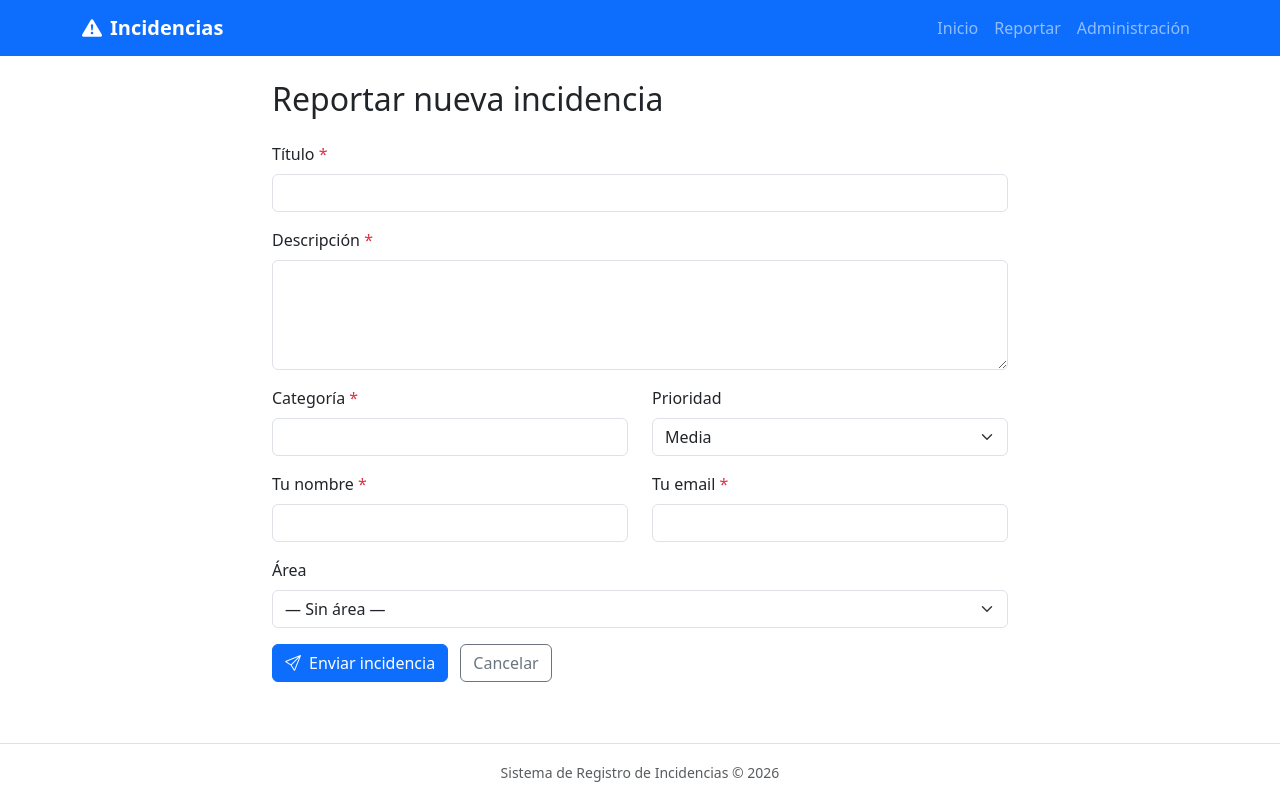
After one commit to marcelovidalp/trabajo2_DAE, a Flask app: page /incidencias/nueva in a window 1280 px wide. The commit adds this page. Run offline with Flask 3, Linux system fonts and the light colour scheme.

Commit message:
Implementacion de rutas y tamplates: - administracion de incidencias - agregar nueva incidencia

```diff
--- a/app/routes/incidencias.py
+++ b/app/routes/incidencias.py
@@ -1,5 +1,44 @@
-from flask import Blueprint
+from flask import Blueprint, render_template, redirect, url_for, flash, request
+from app import db
+from app.models import Incidencia, Area
 
 incidencias_bp = Blueprint("incidencias", __name__)
 
-# TODO: rutas para crear, ver y listar incidencias
+
+@incidencias_bp.route("/nueva", methods=["GET", "POST"])
+def nueva():
+    areas = Area.query.all()
+    if request.method == "POST":
+        titulo = request.form.get("titulo", "").strip()
+        descripcion = request.form.get("descripcion", "").strip()
+        categoria = request.form.get("categoria", "").strip()
+        prioridad = request.form.get("prioridad", "media")
+        reportado_por = request.form.get("reportado_por", "").strip()
+        email_reportante = request.form.get("email_reportante", "").strip()
+        area_id = request.form.get("area_id") or None
+
+        if not all([titulo, descripcion, categoria, reportado_por, email_reportante]):
+            flash("Todos los campos obligatorios deben completarse.", "danger")
+            return render_template("incidencias/nueva.html", areas=areas)
+
+        incidencia = Incidencia(
+            titulo=titulo,
+            descripcion=descripcion,
+            categoria=categoria,
+            prioridad=prioridad,
+            reportado_por=reportado_por,
+            email_reportante=email_reportante,
+            area_id=area_id,
+        )
+        db.session.add(incidencia)
+        db.session.commit()
+        flash("Incidencia reportada exitosamente.", "success")
+        return redirect(url_for("main.index"))
+
+    return render_template("incidencias/nueva.html", areas=areas)
+
+
+@incidencias_bp.route("/<int:id>")
+def detalle(id):
+    incidencia = Incidencia.query.get_or_404(id)
+    return render_template("incidencias/detalle.html", incidencia=incidencia)
--- /dev/null
+++ b/app/templates/incidencias/nueva.html
@@ -0,0 +1,59 @@
+{% extends "base.html" %}
+
+{% block title %}Reportar Incidencia{% endblock %}
+
+{% block content %}
+<div class="row justify-content-center">
+    <div class="col-md-8">
+        <h2 class="mb-4">Reportar nueva incidencia</h2>
+        <form method="POST">
+            <div class="mb-3">
+                <label class="form-label">Título <span class="text-danger">*</span></label>
+                <input type="text" name="titulo" class="form-control" required>
+            </div>
+            <div class="mb-3">
+                <label class="form-label">Descripción <span class="text-danger">*</span></label>
+                <textarea name="descripcion" class="form-control" rows="4" required></textarea>
+            </div>
+            <div class="row">
+                <div class="col-md-6 mb-3">
+                    <label class="form-label">Categoría <span class="text-danger">*</span></label>
+                    <input type="text" name="categoria" class="form-control" required>
+                </div>
+                <div class="col-md-6 mb-3">
+                    <label class="form-label">Prioridad</label>
+                    <select name="prioridad" class="form-select">
+                        <option value="baja">Baja</option>
+                        <option value="media" selected>Media</option>
+                        <option value="alta">Alta</option>
+                        <option value="critica">Crítica</option>
+                    </select>
+                </div>
+            </div>
+            <div class="row">
+                <div class="col-md-6 mb-3">
+                    <label class="form-label">Tu nombre <span class="text-danger">*</span></label>
+                    <input type="text" name="reportado_por" class="form-control" required>
+                </div>
+                <div class="col-md-6 mb-3">
+                    <label class="form-label">Tu email <span class="text-danger">*</span></label>
+                    <input type="email" name="email_reportante" class="form-control" required>
+                </div>
+            </div>
+            <div class="mb-3">
+                <label class="form-label">Área</label>
+                <select name="area_id" class="form-select">
+                    <option value="">— Sin área —</option>
+                    {% for area in areas %}
+                    <option value="{{ area.id }}">{{ area.nombre }}</option>
+                    {% endfor %}
+                </select>
+            </div>
+            <button type="submit" class="btn btn-primary">
+                <i class="bi bi-send me-2"></i>Enviar incidencia
+            </button>
+            <a href="{{ url_for('main.index') }}" class="btn btn-outline-secondary ms-2">Cancelar</a>
+        </form>
+    </div>
+</div>
+{% endblock %}
```
Also changed, not shown: app/routes/admin.py (+27 -2 lines), app/templates/admin/panel.html (+67 -1 lines), config.py (+8 -5 lines), 1 other file.
